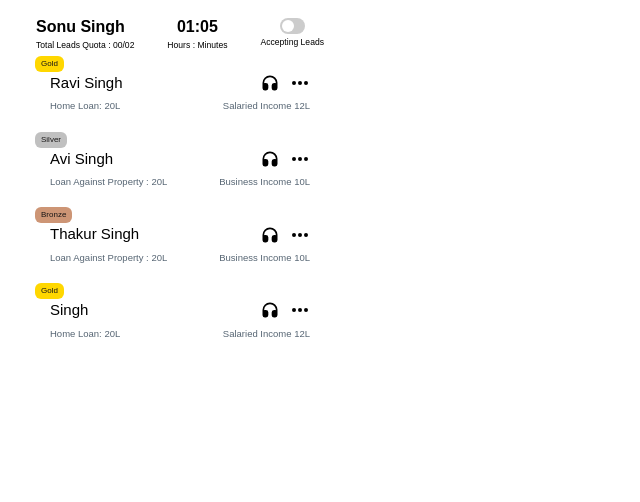
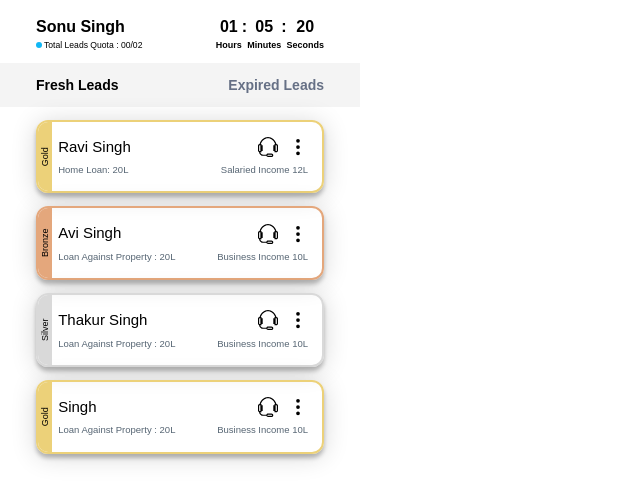
Before and after one commit to NikhilDangiAcademy/slack, a Next.js app: page / in a window 1280 px wide. Shown: the top 502 px of the page, without its empty margins (0-640 px from the left). Built offline with nearby package versions, Linux system fonts and the light colour scheme.

Commit message:
lead screen

```diff
--- a/src/app/component/AudioPlayer.tsx
+++ b/src/app/component/AudioPlayer.tsx
@@ -1,13 +1,11 @@
 "use client";
 import { useRef, useState, useEffect } from "react";
 import { CiPlay1, CiPause1 } from "react-icons/ci";
-import { IoMdCloseCircleOutline } from "react-icons/io";
 import { MdOutlineAddTask } from "react-icons/md";
-import { TfiControlBackward, TfiControlForward } from "react-icons/tfi";
 import { IoIosClose } from "react-icons/io";
 import { HiOutlineForward, HiOutlineBackward } from "react-icons/hi2";
 interface AudioProps {
-  url: string | null;
+  url: string;
   closeAudioPop: () => void;
 }
 const AudioPlayer: React.FC<AudioProps> = ({ url, closeAudioPop }) => {
@@ -15,6 +13,11 @@ const AudioPlayer: React.FC<AudioProps> = ({ url, closeAudioPop }) => {
   const [isPlaying, setIsPlaying] = useState<boolean>(false);
   const [currentTime, setCurrentTime] = useState<number>(0);
   const [duration, setDuration] = useState<number>(0);
+
+  useEffect(() => {
+    setIsPlaying(false);
+    setCurrentTime(0);
+  }, [url]);
 
   useEffect(() => {
     const audioElement = audioRef.current;
@@ -110,12 +113,12 @@ const AudioPlayer: React.FC<AudioProps> = ({ url, closeAudioPop }) => {
       <div className="px-[16px] mt-[10px]">
         <input
           type="range"
-          className="flex w-[98%]"
+          className="flex w-[98%] "
           min={0}
-          max={2 * duration}
+          max={duration}
           value={currentTime}
           onChange={handleSeekChange}
-          step="0.01"
+          step="0.1"
         />
         <div className="flex justify-between mt-[5px]">
           <text className="text-black text-[9px] ">
@@ -128,7 +131,10 @@ const AudioPlayer: React.FC<AudioProps> = ({ url, closeAudioPop }) => {
         </div>
       </div>
       <div className="mt-[10px] px-[10px] flex justify-between">
-        <button className="flex items-center  py-[10px] px-[30px] bg-[#FFE9E9] rounded-xl">
+        <button
+          onClick={() => closeAudioPop()}
+          className="flex items-center  py-[10px] px-[30px] bg-[#FFE9E9] rounded-xl"
+        >
           <text className="text-[#FF0707] text-[12px] pr-[6px]">Close</text>
           <IoIosClose color="#FF0707" size={16} />
         </button>
--- a/src/app/page.tsx
+++ b/src/app/page.tsx
@@ -1,8 +1,8 @@
 "use client";
-import { useState, useRef } from "react";
+import { useState } from "react";
 import Switch from "./component/Switch";
-import { TbHeadphonesFilled } from "react-icons/tb";
-import { HiDotsHorizontal } from "react-icons/hi";
+import { TfiHeadphoneAlt } from "react-icons/tfi";
+import { BsThreeDotsVertical } from "react-icons/bs";
 import AudioPlayer from "./component/AudioPlayer";
 interface dataInterface {
   name: string;
@@ -12,8 +12,7 @@ interface dataInterface {
   audio: string;
 }
 export default function Home() {
-  const [isOn, setIsOn] = useState<boolean>(false);
-  const [audioPopUp, setAudioPopUp] = useState<boolean>(false);
+  const [expireLeads, setExpireLeads] = useState<boolean>(false);
   const [audioUrl, setAudioUrl] = useState<string | null>(null);
 
   const dataList: dataInterface[] = [
@@ -27,92 +26,129 @@ export default function Home() {
     },
     {
       name: "Avi Singh",
-      category: "Silver",
+      category: "Bronze",
       amount: "Loan Against Property : 20L",
       sAmount: "Business Income 10L",
       audio: "https://jervo.org/zanado/audio/halo.mp3",
     },
     {
       name: "Thakur Singh",
-      category: "Bronze",
+      category: "Silver",
+      amount: "Loan Against Property : 20L",
+      sAmount: "Business Income 10L",
+      audio: "https://audio.jukehost.co.uk/5G1VuuVpIjRQQV31ejdfmJndF0Bh7AAf",
+    },
+    {
+      name: "Singh",
+      category: "Gold",
       amount: "Loan Against Property : 20L",
       sAmount: "Business Income 10L",
       audio:
         "https://onlinetestcase.com/wp-content/uploads/2023/06/1-MB-MP3.mp3",
     },
-    {
-      name: "Singh",
-      category: "Gold",
-      amount: "Home Loan: 20L",
-      sAmount: "Salaried Income 12L",
-      audio:
-        "https://onlinetestcase.com/wp-content/uploads/2023/06/1-MB-MP3.mp3",
-    },
   ];
-  const handleToggle = () => {
-    setIsOn((prevState) => !prevState);
-  };
 
   const closeAudioPop = () => {
-    setAudioPopUp(false);
+    setAudioUrl(null);
   };
 
   const setAudio = (url: string) => {
     setAudioUrl(url);
   };
 
+  const ColorChoice = (catName: string): object => {
     return (
-    <div className="w-[360px] py-[5px] px-[36px] bg-white ">
-      <div className="flex justify-between my-[10px]">
+      (catName === "Gold" && {
+        borderColor: "#ECD179",
+        borderWidth: 2,
+        flexDirection: "row",
+        display: "flex",
+      }) ||
+      (catName === "Bronze" && {
+        borderWidth: 2,
+        borderColor: "#E4A77C",
+        flexDirection: "row",
+        display: "flex",
+      }) || {
+        borderWidth: 2,
+        borderColor: "#D9D9D9",
+        flexDirection: "row",
+        display: "flex",
+      }
+    );
+  };
+
+  const backgroundColor = (catName: string): object => {
+    return (
+      (catName === "Gold" && {
+        backgroundColor: "#ECD179",
+      }) ||
+      (catName === "Bronze" && {
+        backgroundColor: "#E4A77C",
+      }) || {
+        backgroundColor: "#D9D9D9",
+      }
+    );
+  };
+
+  return (
+    <div className="w-[360px] py-[5px]  bg-white ">
+      <div className="flex justify-between my-[10px] px-[36px]">
         <div className="flex flex-col ">
           <text className="text-black font-bold">Sonu Singh</text>
-          <text className="text-black text-[8.6px] font-normal">
+          <text className="text-black text-[8.6px] font-normal flex flex-row">
+            <div className="bg-[#11B7F5] w-[6px] h-[6px] self-center rounded-[6px] mr-[2px]"></div>{" "}
             Total Leads Quota : 00/02
           </text>
         </div>
 
-        <div className="flex flex-col">
-          <text className="text-black font-bold text-base self-center">
-            01:05
+        <div className="flex ">
+          <text className="text-black font-bold text-[16px] text-center flex flex-col ">
+            01<text className="text-[9px] font-bold text-center">Hours</text>
           </text>
-          <text className="text-[8.6px] text-black">Hours : Minutes</text>
-        </div>
-
-        <div className="flex flex-col justify-center items-center">
-          <Switch isOn={isOn} handleToggle={handleToggle} />
-          <text className="text-[8.6px] mt-[2px] text-black">
-            Accepting Leads
+          <text className="text-black font-bold">:</text>
+          <text className="text-black font-bold text-[16px]  text-center flex flex-col">
+            05
+            <text className="text-[9px] font-bold text-center">Minutes</text>
+          </text>
+          <text className="text-black font-bold">:</text>
+          <text className="text-black font-bold text-[16px] text-center flex flex-col">
+            20 <text className="text-[9px] font-bold">Seconds</text>
           </text>
         </div>
       </div>
-      <div className="  rounded-xl ">
-        {audioPopUp && (
+      <div className="flex justify-between py-[10px] bg-[#F4F4F4] mt-[5px] mb-[12px] px-[36px]">
+        <button onClick={() => setExpireLeads(false)}>
+          <text className="text-black text-[14px] font-semibold">
+            Fresh Leads
+          </text>
+        </button>
+        <button onClick={() => setExpireLeads(true)}>
+          <text className="text-[#667085] text-[14px] font-semibold">
+            Expired Leads
+          </text>
+        </button>
+      </div>
+      <div className="px-[36px]  rounded-xl ">
+        {audioUrl && (
           <AudioPlayer closeAudioPop={closeAudioPop} url={audioUrl} />
         )}
         {dataList.map((val) => (
           <div
             key={val.sAmount}
-            className="bg-white rounded-xl p-[14px] mt-[13px] "
+            style={ColorChoice(val.category)}
+            className=" mt-[13px] rounded-xl overflow-hidden shadow-custom"
           >
-            {val.category && (
-              <div className="flex -mx-[15px] justify-start   -mt-[23px] ">
-                <text
-                  style={
-                    (val.category === "Gold" && {
-                      backgroundColor: "#FFD700",
-                    }) ||
-                    (val.category === "Silver" && {
-                      backgroundColor: "#C0C0C0",
-                    }) || { backgroundColor: "#CD9575" }
-                  }
-                  className="rounded-md text-[8px] text-[#181616] self-center p-[2px] px-[6px] "
+            <div
+              className=" flex items-center mr-[6px] w-[5%] justify-center "
+              style={backgroundColor(val.category)}
             >
+              <text className="text-black text-[9px]   -rotate-90 ">
                 {val.category}
               </text>
             </div>
-            )}
-
-            <div className="flex  justify-between ">
+            <div className="flex flex-col py-[14px] pr-[14px] w-[95%] ">
+              <div className="flex  justify-between  ">
                 <text className="text-black text-[15px] font-normal">
                   {val.name}
                 </text>
@@ -120,13 +156,13 @@ export default function Home() {
                 <div className="flex flex-row">
                   <button
                     onClick={() => {
-                    setAudioPopUp(true);
+                      setAudio(val?.audio);
                     }}
                   >
-                  <TbHeadphonesFilled color="black" size={20} />
+                    <TfiHeadphoneAlt color="black" size={20} />
                   </button>
                   <button style={{ marginLeft: 10 }}>
-                  <HiDotsHorizontal color="black" size={20} />
+                    <BsThreeDotsVertical color="black" size={20} />
                   </button>
                 </div>
               </div>
@@ -140,6 +176,7 @@ export default function Home() {
                 </text>
               </div>
             </div>
+          </div>
         ))}
       </div>
     </div>
--- a/tailwind.config.ts
+++ b/tailwind.config.ts
@@ -12,10 +12,19 @@ const config: Config = {
         "custom-inset": "2px 3px 10px 0px rgba(0, 0, 0, 0.25) inset",
         "custom-lg": "0px 20px 24px 0px rgba(0, 0, 0, 0.40)",
         "custom-subtle": "0px 2px 10px 0px rgba(0, 0, 0, 0.08)",
+        custom:
+          "0px 4px 4px 0px rgba(0, 0, 0, 0.25), 0px 2.4px 25.3px 0px rgba(0, 0, 0, 0.16)",
       },
       colors: {
         background: "var(--background)",
         foreground: "var(--foreground)",
+        "gradient-start": "#E4A77C",
+        "gradient-middle": "#F0BE96",
+        "gradient-end": "#E3A67B",
+      },
+      backgroundImage: {
+        "custom-gradient":
+          "linear-gradient(270deg, #E4A77C 0%, #F0BE96 47%, #E3A67B 100%)",
       },
     },
   },
```
Also changed, not shown: src/app/component/Slider.module.css (added, +84 -0 lines). Lines whose indentation alone changed are shown as unchanged.
